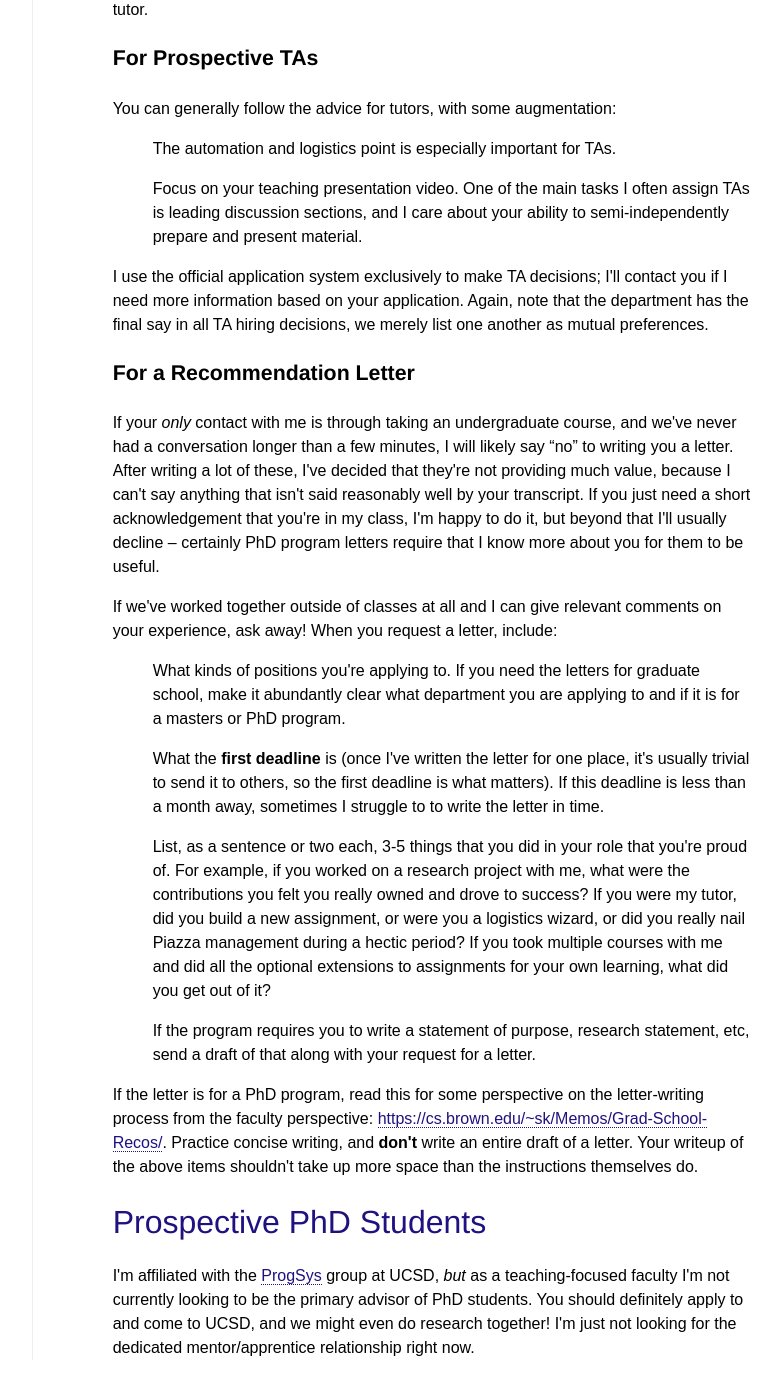
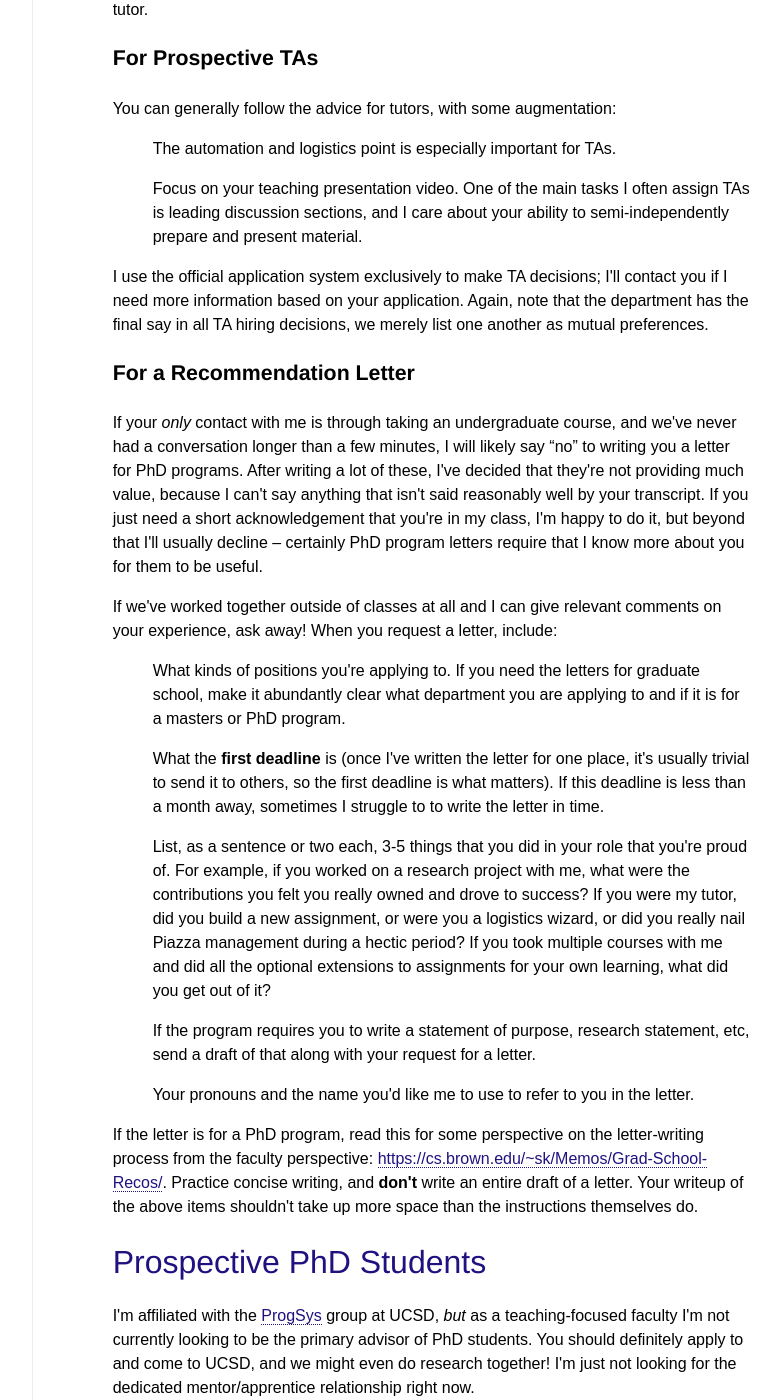
Before and after one commit to jpolitz/jpolitz.github.com, a Jekyll site: the page built from contact/index.html, in a window 1280 px wide and 1400 px high, scrolled down 2350 px. Shown: the whole window, without its empty margins (235-1016 px from the left). Built offline with Jekyll 4.4.1, drawn with Linux system fonts in a browser that asks for light colours; before the commit the page ends 3710 px from its top, so only the background shows below that.

Commit message:
name/pronouns

```diff
--- a/contact/index.html
+++ b/contact/index.html
@@ -157,12 +157,12 @@ list one another as mutual preferences.
 
 <p>If your <em>only</em> contact with me is through taking an undergraduate
 course, and we've never had a conversation longer than a few minutes, I will
-likely say “no” to writing you a letter. After writing a lot of these, I've
-decided that they're not providing much value, because I can't say anything
-that isn't said reasonably well by your transcript. If you just need a short
-acknowledgement that you're in my class, I'm happy to do it, but beyond that
-I'll usually decline – certainly PhD program letters require that I know more
-about you for them to be useful.</p>
+likely say “no” to writing you a letter for PhD programs. After writing a
+lot of these, I've decided that they're not providing much value, because I
+can't say anything that isn't said reasonably well by your transcript. If
+you just need a short acknowledgement that you're in my class, I'm happy to
+do it, but beyond that I'll usually decline – certainly PhD program letters
+require that I know more about you for them to be useful.</p>
 
 <p>If we've worked together outside of classes at all and I can give relevant
 comments on your experience, ask away! When you request a letter, include: </p>
@@ -189,6 +189,9 @@ assignments for your own learning, what did you get out of it?</li>
 <li>If the program requires you to write a statement of purpose, research
 statement, etc, send a draft of that along with your request for a letter.</li>
 
+<li>Your pronouns and the name you'd like me to use to refer to you in the
+letter.</li>
+
 
 </ul>
 
```
